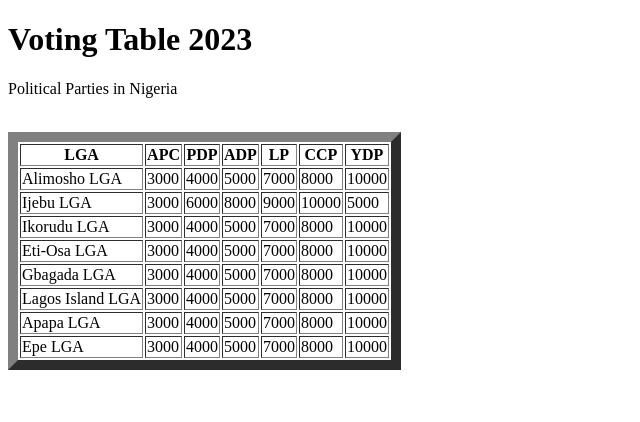
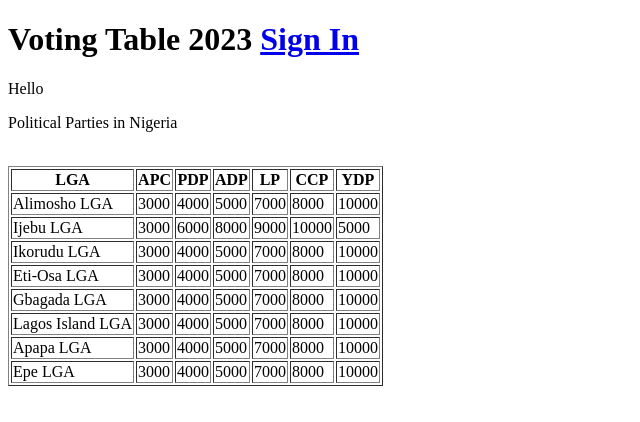
Before and after one commit to lebrin-Ay/Voting-Table, a plain HTML site: page index.html in a window 1280 px wide. Shown: the whole page, without its empty margins (0-640 px from the left). Drawn offline with Linux system fonts and the light colour scheme.

Commit message:
Added a link to the html file

```diff
--- a/index.html
+++ b/index.html
@@ -9,11 +9,15 @@
 <body>
 
     <header>
-        <h1>Voting Table 2023</h1>
-        <p>Political Parties in Nigeria</p>
+        <h1>Voting Table 2023 <a target="_blank" href="https://voting-table-eight.vercel.app/">Sign In</a></h1>
     </header>
 
-    <table border="10px">
+    <div>
+        <p>Hello</p>
+        <p>Political Parties in Nigeria</p>
+    </div>
+
+    <table border="">
         <tr>
             <th>LGA</th>
             <br>
```
